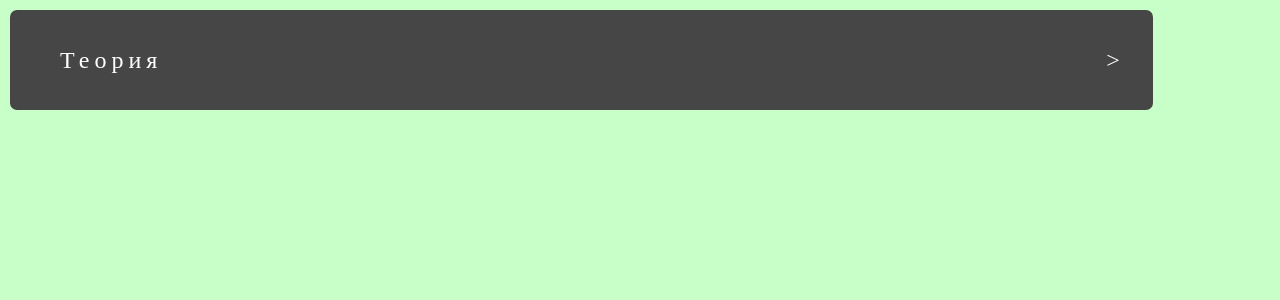
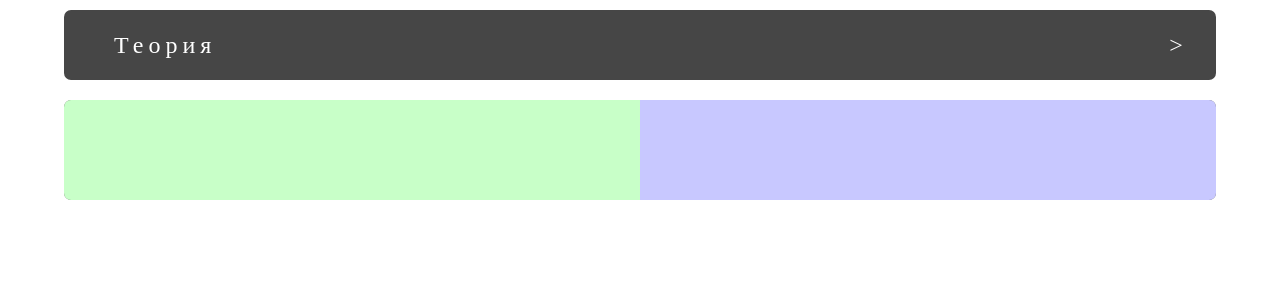
Before and after one commit to dakdolka/pumrus, a React (Vite) app in the folder frontend/: page / in a window 1280 px wide. Shown: the top 300 px of the page. Built offline with nearby package versions, Linux system fonts and the light colour scheme; a web font is replaced by a local one.

Commit message:
before branches of chooseBlock

```diff
--- a/frontend/index.html
+++ b/frontend/index.html
@@ -4,7 +4,7 @@
     <meta charset="UTF-8" />
     <!-- <link rel="icon" type="image/svg+xml" href="/vite.svg" /> -->
     <meta name="viewport" content="width=device-width, initial-scale=1.0" />
-    <title>Название</title>
+    <title>pumrus</title>
   </head>
   <body>
     <div id="root"></div>
--- a/frontend/src/App.jsx
+++ b/frontend/src/App.jsx
@@ -1,12 +1,24 @@
-import { useState } from 'react'
 import './General.css'
 import Chapter from './componentrs/Chapter/chapter.jsx'
+
+function TheoryChoose({ children }) {
+  return (
+    <div className="theoryChoose">
+      {children}
+    </div>
+  )
+}
 
 function App() {
   return (
     <>
       <div className="main">
         <Chapter>Теория</Chapter>
+        {/* <Chapter>Задания</Chapter> */}
+        <TheoryChoose>
+          <div className="theotyChoose__elem theoryChoose__task"></div>
+          <div className="theotyChoose__elem theoryChoose__theme"></div>
+        </TheoryChoose>
       </div>
     </>
   )
--- a/frontend/src/General.css
+++ b/frontend/src/General.css
@@ -6,10 +6,42 @@
 }
 
 .main {
-    /* ! Убери этот костыль */
-    width: calc(100vw - 10px);
-    height: calc(100vh - 10px);
-    padding: 10px;
+    width: 100vw;
+    height: calc(100vh - 20px);
+    padding: 10px 0px;
+
+    display: flex;
+    flex-direction: column;
+    align-items: center;
+
+    background-color: var(--main-color);
+}
+
+.theoryChoose {
+    margin-top: 20px;
+
+    width: 90%;
+    min-height: 100px;
+
+    border-radius: var(--border-size);
+    background-color: rgb(100, 100, 100);
+
+    display: flex;
+    flex-direction: row;
+
+    overflow: hidden;
+}
+
+.theoryChoose__task {
+    width: 50%;
+    height: 100%;
 
     background-color: rgb(200, 255, 200);
 }
+
+.theoryChoose__theme {
+    width: 50%;
+    height: 100%;
+
+    background-color: rgb(200, 200, 255);
+}
--- a/frontend/src/componentrs/Chapter/chapter.css
+++ b/frontend/src/componentrs/Chapter/chapter.css
@@ -2,7 +2,7 @@
 
 .chapter {
     width: 90%;
-    height: 100px;
+    height: 70px;
 
     border-radius: 7px;
     background-color: rgb(70, 70, 70);
@@ -10,6 +10,10 @@
     display: flex;
     flex-direction: row;
     overflow: hidden;
+}
+
+.chapter + .chapter {
+    margin-top: 10px;
 }
 
 .chapter__text {
--- a/frontend/src/static.css
+++ b/frontend/src/static.css
@@ -8,5 +8,8 @@
 
     --main-color: white;
 
+    --border-size: 7px;
+
     --go-icon: ">";
+    --back-icon: "<";
 }
```
